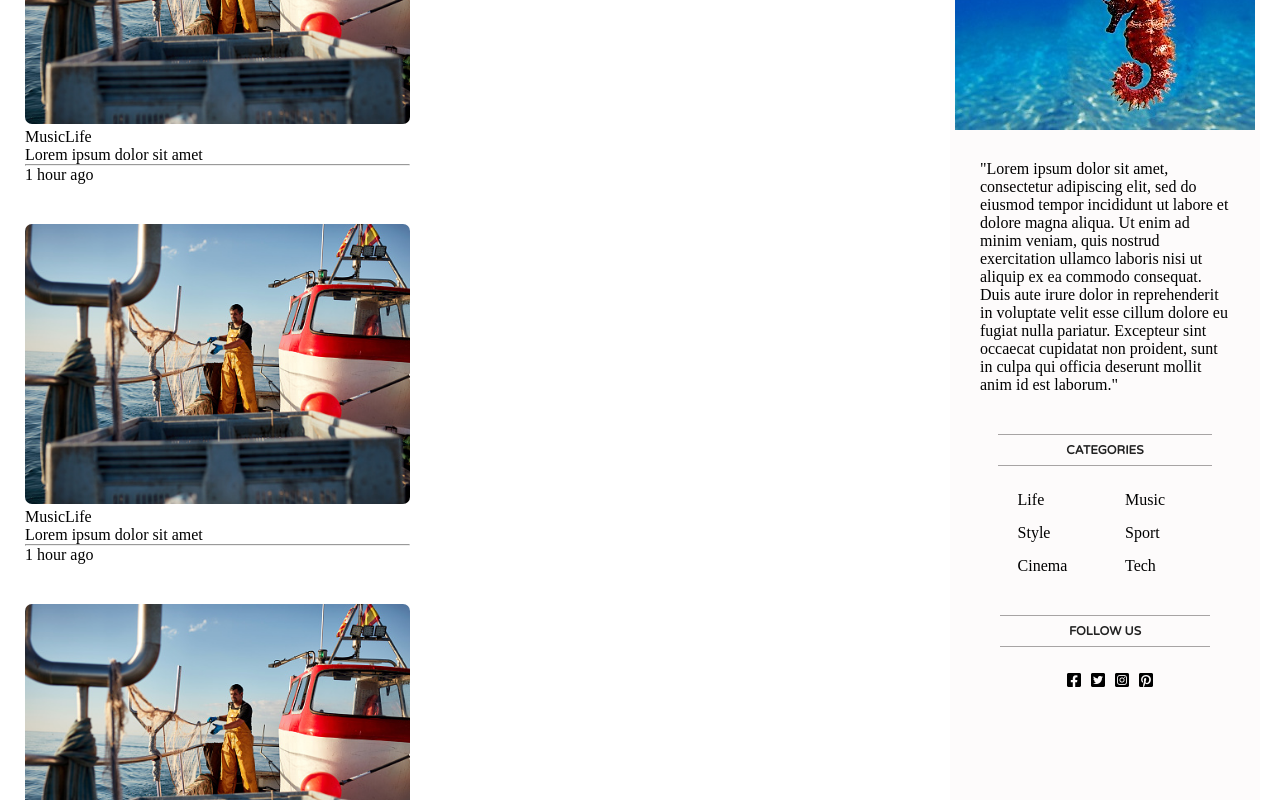
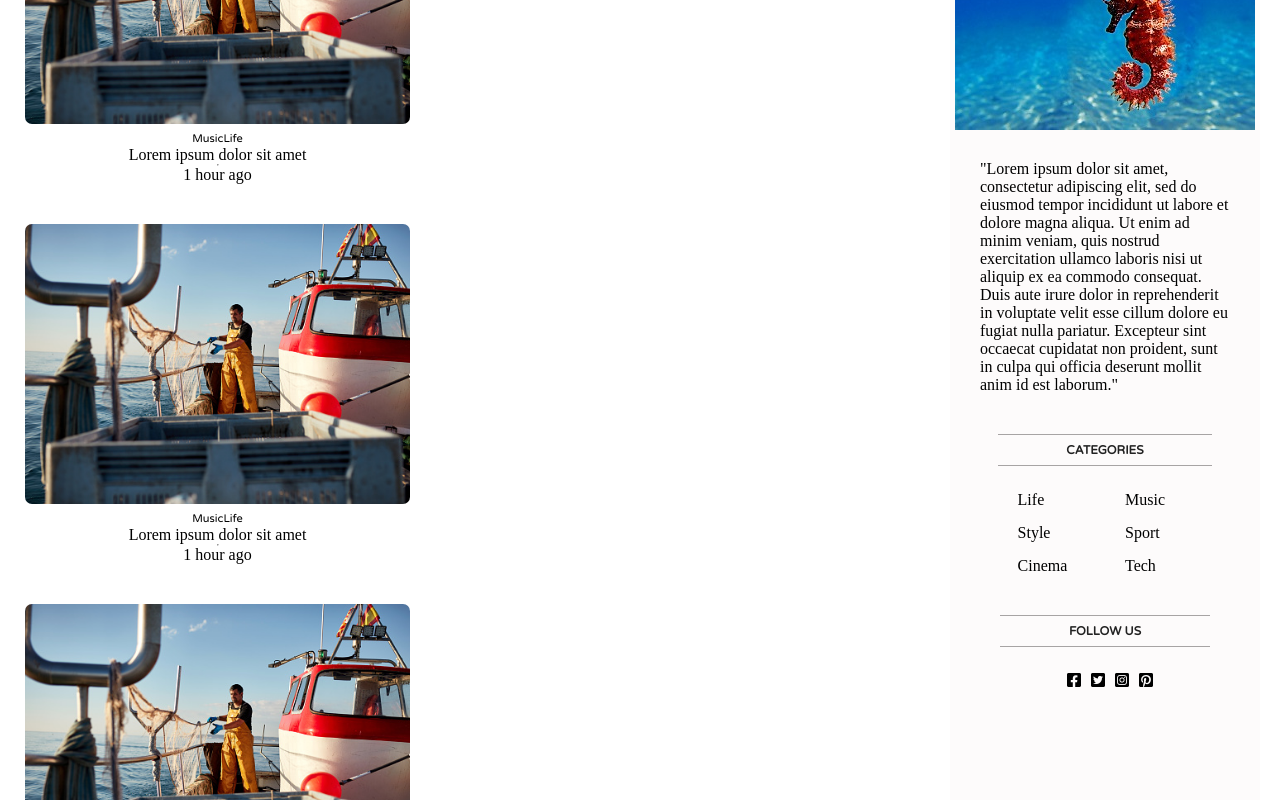
Before and after one commit to EvMad/react-frontend-sandbox, a React (Create React App) app: page / in a window 1280 px wide. Shown: the part 800-1600 px from the top of the page. Built offline with nearby package versions, Linux system fonts and the light colour scheme.

Commit message:
.postCat

```diff
--- a/src/post/post.css
+++ b/src/post/post.css
@@ -13,4 +13,10 @@
 .postInfo {
     display: flex;
     flex-direction: column;
+    align-items: center;
 }
+
+.postCat {
+    font-family: "Varela Round", sans-serif;
+    font-size: 11px;
+}
```
